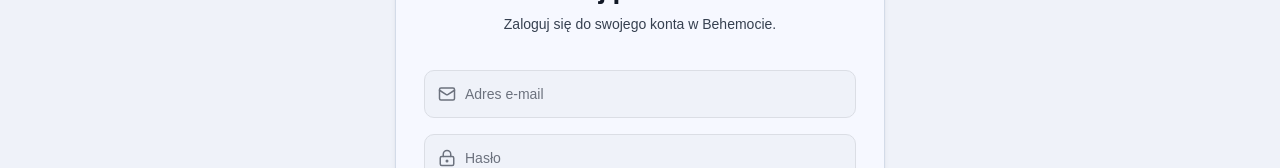
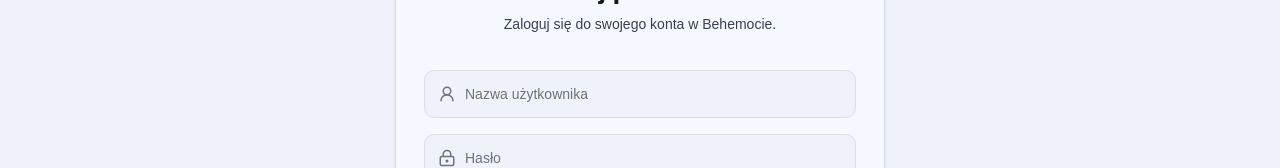
Before and after one commit to St1reX/behemot-front-react, a React (Vite) app: page /login in a window 1280 px wide. Shown: the part 312-480 px from the top of the page. Built offline with nearby package versions, Linux system fonts and the light colour scheme; no server answers.

Commit message:
feat: update login form to use username instead of email for authentication

```diff
--- a/src/pages/auth/LoginPage.tsx
+++ b/src/pages/auth/LoginPage.tsx
@@ -1,4 +1,4 @@
-import { LockKeyhole, Mail } from 'lucide-react';
+import { LockKeyhole, UserRound } from 'lucide-react';
 import { Link } from 'react-router';
 import { Button } from '@/components/ui/button';
 import { Input } from '@/components/ui/input';
@@ -20,29 +20,29 @@ export function LoginPage() {
             }
          >
             <div className="grid gap-1.5">
-               <label className="sr-only" htmlFor="email">
-                  Adres e-mail
+               <label className="sr-only" htmlFor="username">
+                  Nazwa użytkownika
                </label>
                <div className="relative">
-                  <Mail
+                  <UserRound
                      aria-hidden="true"
                      className="pointer-events-none absolute top-1/2 left-3.5 size-4.5 -translate-y-1/2 text-muted-foreground"
                   />
                   <Input
-                     id="email"
-                     type="email"
+                     id="username"
+                     type="text"
                      autoComplete="username"
-                     placeholder="Adres e-mail"
+                     placeholder="Nazwa użytkownika"
                      required
                      className="h-12 bg-background pl-10"
-                     aria-invalid={Boolean(errors.email)}
-                     aria-describedby={errors.email ? 'email-error' : undefined}
-                     {...register('email')}
+                     aria-invalid={Boolean(errors.username)}
+                     aria-describedby={errors.username ? 'username-error' : undefined}
+                     {...register('username')}
                   />
                </div>
-               {errors.email && (
-                  <p id="email-error" className="text-destructive">
-                     {errors.email.message}
+               {errors.username && (
+                  <p id="username-error" className="text-destructive">
+                     {errors.username.message}
                   </p>
                )}
             </div>
--- a/src/pages/auth/hooks/useLoginForm.ts
+++ b/src/pages/auth/hooks/useLoginForm.ts
@@ -20,7 +20,7 @@ export function useLoginForm() {
     formState: { errors, isSubmitting },
   } = useForm<LoginInput>({
     resolver: zodResolver(loginSchema),
-    defaultValues: { email: '', password: '' },
+    defaultValues: { username: '', password: '' },
   })
 
   const login = useMutation({
--- a/src/types/auth/schemas/auth.schema.ts
+++ b/src/types/auth/schemas/auth.schema.ts
@@ -1,12 +1,12 @@
 import { z } from 'zod'
 
 export const loginSchema = z.object({
-  email: z.email('Wpisz poprawny adres e-mail'),
+  username: z.string()
+    .min(3, 'Nazwa użytkownika musi mieć co najmniej 3 znaki')
+    .max(25, 'Nazwa użytkownika może mieć najwyżej 25 znaków'),
   password: z.string().min(8, 'Hasło musi mieć co najmniej 8 znaków'),
 })
 
 export const registerSchema = loginSchema.extend({
-  username: z.string()
-    .min(3, 'Nazwa użytkownika musi mieć co najmniej 3 znaki')
-    .max(25, 'Nazwa użytkownika może mieć najwyżej 25 znaków'),
+  email: z.email('Wpisz poprawny adres e-mail'),
 })
```
